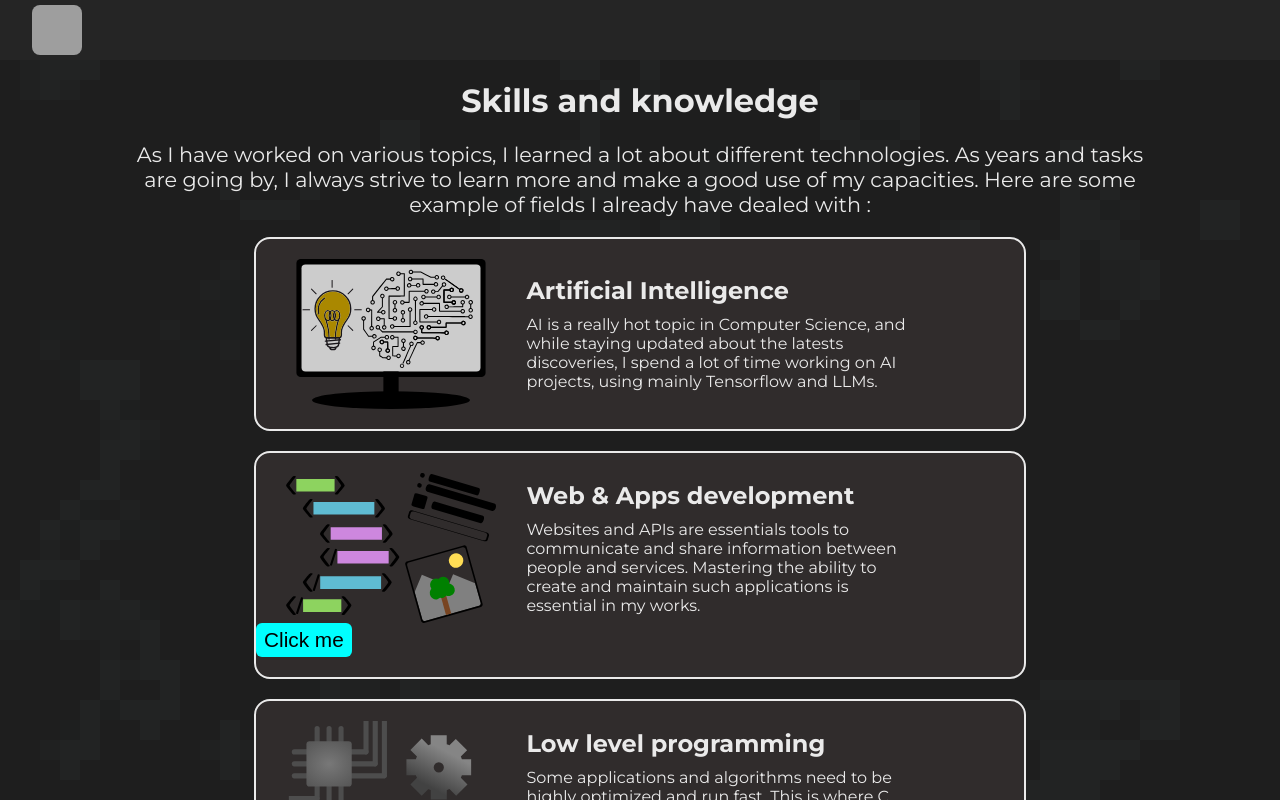
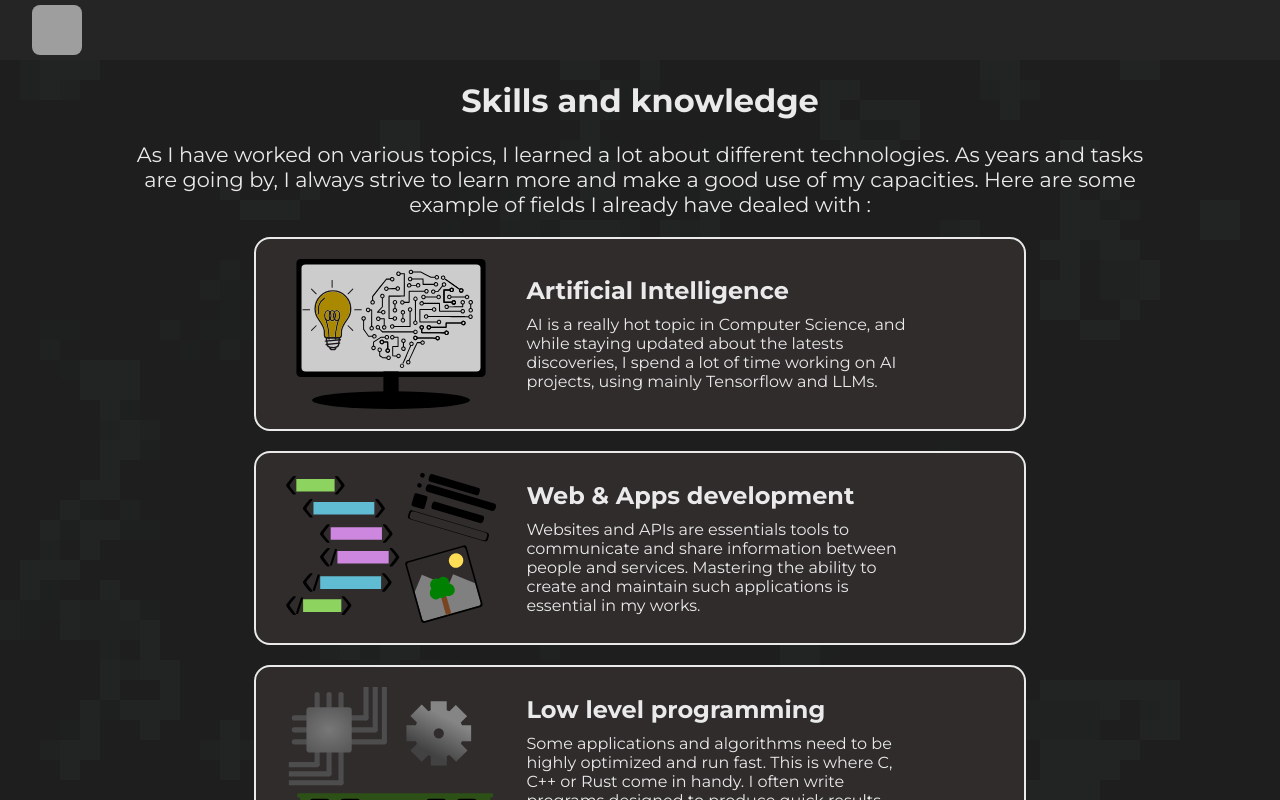
Before and after one commit to LJ5O/website, a Vue app: page /skills in a window 1280 px wide. Shown: the top 800 px of the page. Built offline with nearby package versions, Linux system fonts and the light colour scheme; grey boxes are pictures that could not be loaded.

Commit message:
Removed useless buttons

```diff
--- a/src/views/SkillsView.vue
+++ b/src/views/SkillsView.vue
@@ -27,27 +27,27 @@
   },{
     title: i18n.t("skills.skills.web.title"),
     desc: i18n.t("skills.skills.web.desc"),
-    buttonText: "Click me",
+    //buttonText: "Click me",
     picture: webSvg,
-    link: "google.com"
+    //link: "google.com"
   },{
     title: i18n.t("skills.skills.low_level.title"),
     desc: i18n.t("skills.skills.low_level.desc"),
-    buttonText: "Click me",
+    //buttonText: "Click me",
     picture: lowlevelSvg,
-    link: "google.com"
+    //link: "google.com"
   },{
     title: i18n.t("skills.skills.devops.title"),
     desc: i18n.t("skills.skills.devops.desc"),
-    buttonText: "Click me",
+    //buttonText: "Click me",
     picture: devopsSvg,
-    link: "google.com"
+    //link: "google.com"
   },{
     title: i18n.t("skills.skills.data.title"),
     desc: i18n.t("skills.skills.data.desc"),
-    buttonText: "Click me",
+    //buttonText: "Click me",
     picture: analysisSvg,
-    link: "google.com"
+    //link: "google.com"
   }]
 </script>
 
```
